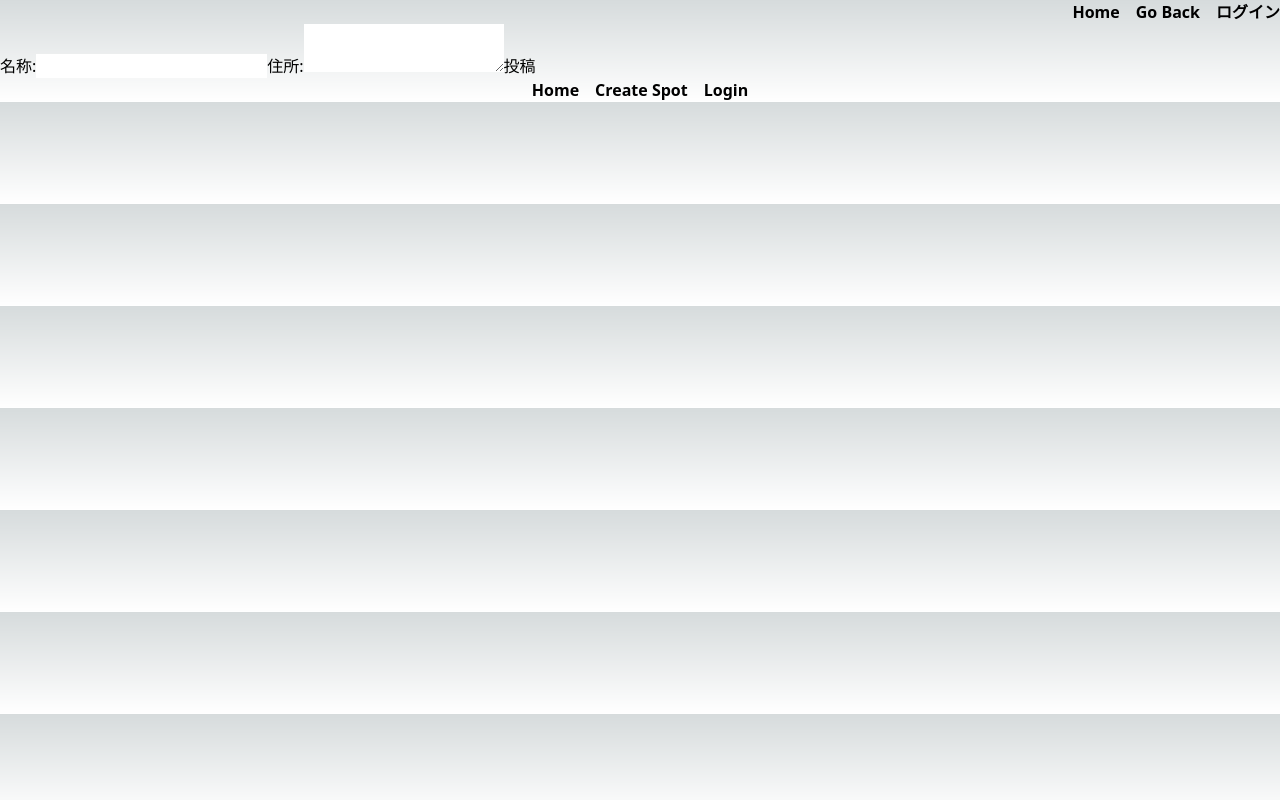
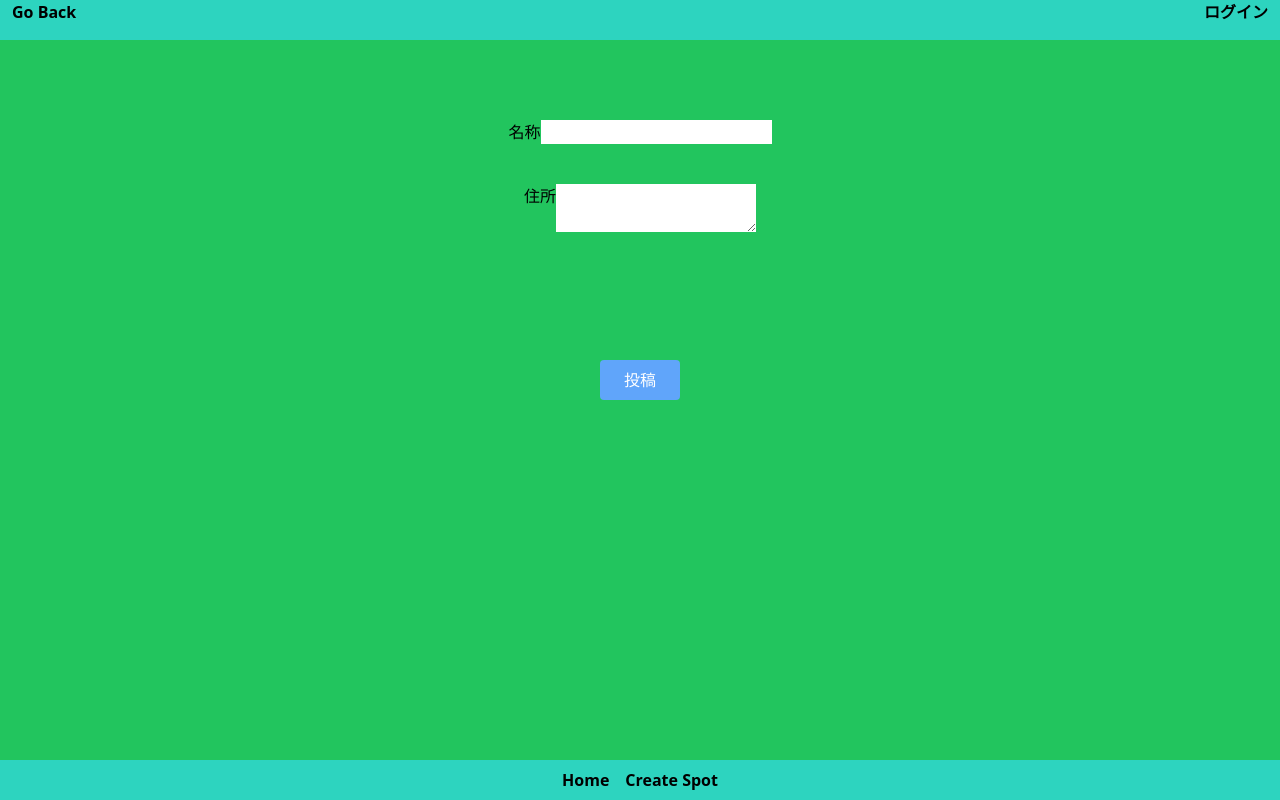
Before and after one commit to KamiwatariTakeru/spotsApp_Front, a Next.js app: page /createSpot in a window 1280 px wide. Built offline with nearby package versions, Linux system fonts and the light colour scheme; no server answers.

Commit message:
フェーズ1実装

```diff
--- a/components/footer.tsx
+++ b/components/footer.tsx
@@ -1,5 +1,6 @@
 // components/Footer.tsx
 import React from 'react';
+import { HomeIcon } from './svg/homeSvg';
 
 const Footer: React.FC = () => {
   const handleHomeClick = () => {
@@ -14,17 +15,10 @@ const Footer: React.FC = () => {
     window.location.href = "/createSpot";
   };
 
-  const handleLoginClick = () => {
-    // ボタンがクリックされたときの処理
-    // 例: ボタンがクリックされたら "/createSpot" へのリンクに遷移
-    window.location.href = "/createSpot";
-  };
-
   return (
-    <footer className = "font-bold flex justify-center items-center gap-4">
+    <footer className="font-bold flex justify-center items-center gap-4 h-full">
       <button onClick={handleHomeClick}>Home</button>
       <button onClick={handleCreateSpotClick}>Create Spot</button>
-      <button onClick={handleLoginClick}>Login</button>
     </footer>
   );
 }
--- a/components/header.tsx
+++ b/components/header.tsx
@@ -1,5 +1,4 @@
 // components/Header.tsx
-import Link from 'next/link';
 import { useRouter } from 'next/router';
 import Login from './Login';
 
@@ -16,11 +15,8 @@ const Header: React.FC = () => {
   return (
     <header>
       <nav>
-        <ul className = "font-bold flex justify-end items-center gap-4">
-          <li>
-            <Link href="/">Home</Link>
-          </li>
-          <li>
+        <ul className="font-bold flex items-center gap-4"> {/* w-full クラスを追加 */}
+          <li className="flex justify-start items-center pl-3 w-1/2"> {/* 左寄せにするために w-1/2 クラスを追加 */}
             {/* トップページの時は戻るボタンを表示しない */}
             {!isTopPage &&
               <button onClick={handleGoBack}>
@@ -28,7 +24,7 @@ const Header: React.FC = () => {
               </button>
             }
           </li>
-          <li>
+          <li className="flex justify-end pr-3 w-1/2"> {/* 右寄せにするために w-1/2 クラスを追加 */}
             <Login />
           </li>
           {/* 他のリンクを追加 */}
--- a/pages/_app.tsx
+++ b/pages/_app.tsx
@@ -14,12 +14,16 @@ function MyApp({ Component, pageProps: { session, ...pageProps } }: MyAppProps):
   return (
     <div>
       <SessionProvider session={session}>
-        <Header />
-        <main>
+        <div className="fixed top-0 bg-teal-400 w-full h-10">
+          <Header />
+        </div>
+        <main className = "flex fixed top-10 justify-center bg-emerald-100 pb-32 w-full">
           <Component {...pageProps} />
         </main>
         {/* 他の共通のコンポーネントやフッターなどを追加できます */}
-        <Footer />
+        <div className="bg-teal-400 fixed bottom-0 w-full h-10">
+          <Footer />
+        </div>
       </SessionProvider>
     </div>
   );
--- a/pages/createSpot.tsx
+++ b/pages/createSpot.tsx
@@ -36,22 +36,28 @@ const Home: FC = () => {
   };
 
   return (
-    <div>
-      <form onSubmit={handleSubmit}>
-        <label>名称:</label>
+    <div className="flex flex-col container bg-green-500 pt-20 w-full pb-96">
+      <form onSubmit={handleSubmit} className="flex flex-col w-full">
+        <div className="flex justify-center">
+          <label>名称</label>
           <input
             type="text"
             value={name}
             onChange={handleNameChange}
           />
-        <label>住所:</label>
+        </div>
+        <div className="flex justify-center mt-10">
+          <label>住所</label>
           <textarea
             value={address}
             onChange={handleAddressChange}
           />
-        <button type="submit">
+        </div>
+        <div className="flex justify-center mt-32">
+          <button type="submit" className="h-10 w-20 flex justify-center items-center bg-blue-400 rounded text-white">
             投稿
           </button>
+        </div>
       </form>
     </div>
   )
--- a/pages/index.tsx
+++ b/pages/index.tsx
@@ -47,32 +47,46 @@ const Home: FC<Props> = ({spots}: Props) => {
   };
 
   return (
-    <div className = "font-bold ">
+      <div className="container max-w-full pt-10 pb-72">
         {/* 検索欄 */}
-      <form onSubmit={handleSearch}>
-        <label>検索:</label>
+        <form onSubmit={handleSearch} className="flex justify-center items-center gap-4">
+          <label className="mr-5">検索:</label>
           <textarea
             value={word}
             onChange={handleWordChange}
+            className="h-6"
           />
-        <button type="submit">
+          <button type="submit" className="mx-10">
             検索
           </button>
         </form>
 
+        <div className="mt-10">
           {/* 投稿表示欄 */}
           {spots && spots.length === 0 ? (
             <p>該当する結果はありません。</p>
           ) : (
             spots.map((spot: Spot) => (
-          <div key={spot.id}>
+              <div key={spot.id} className="w-1/2 h-10 mt-4 mb-4 mx-auto flex justify-center items-center gap-4 text-black bg-white rounded shadow-lg">
                 <button onClick={() => handleSpotClick(spot.id)}>
                   <h2>{spot.name}</h2>
                 </button>
-            <p>{spot.address}</p>
+                {/* 星の表示 */}
+                <div className="flex items-center">
+                {[1, 2, 3].map((star) => (
+                  <span
+                    key={star}
+                    style={{ color: star <= spot.stars_avg ? 'gold' : 'gray' }}
+                    className="px-1"
+                  >
+                    ★
+                  </span>
+                ))}
+                </div>
               </div>
             ))
           )}
+        </div>
       </div>
   );
 }
--- a/pages/spots/[id].tsx
+++ b/pages/spots/[id].tsx
@@ -20,17 +20,39 @@ const Home: FC<Props> = ({spot}: Props) => {
 
   const { data: session } = useSession();
   return (
-    <div>
-      {spot.name}
-      {spot.stars_avg}
-      <GoogleMap spotId = {spot.id}/>
-      {
-        session && (
-          <button onClick={() => router.push(`/spots/feedback/${spot.id}`)}>
-            評価する
-          </button>
-        )
-      }
+    <div className="flex container justify-center pt-12">
+      <div className="flex-col">
+        <div className="flex items-center h-10 bg-white rounded shadow-lg">
+          <span className="pl-7 pr-28">{spot.name}</span>
+          {[1, 2, 3].map((star) => (
+            <span
+              key={star}
+              style={{ color: star <= spot.stars_avg ? 'gold' : 'gray' }}
+              className="px-1"
+            >
+              ★
+            </span>
+          ))}
+        </div>
+        <div className="pt-5 text-xl">
+          住所
+        </div>
+        <div>
+          {spot.address}
+        </div>
+        <div className="mt-5">
+          <div className="shadow-lg">
+            <GoogleMap spotId={spot.id}/>
+          </div>
+          <div className="flex justify-center mt-10">
+            {session && (
+              <button onClick={() => router.push(`/spots/feedback/${spot.id}`)} className="h-10 w-20 flex justify-center items-center bg-blue-400 rounded text-white">
+                評価する
+              </button>
+            )}
+          </div>
+        </div>
+      </div>
     </div>
   )
 }
--- a/pages/spots/feedback/[id].tsx
+++ b/pages/spots/feedback/[id].tsx
@@ -45,9 +45,18 @@ const Home: FC<Props> = ({spot}: Props) => {
   };
 
   return (
-    <div>
+    <div className="container flex flex-col w-full">
+      <div className="container mx-auto flex justify-center pt-16">
+        <div className="px-5 flex justify-between items-center h-10 w-3/5 bg-white rounded shadow-lg">
           {spot.name}
-      <div>
+        </div>
+      </div>
+      <div className="container mx-auto flex justify-center">
+        <div className="flex-row pt-16 text-2xl">
+          <div className="text-2xl">
+            評価する
+          </div>
+          <div className="mt-5 text-3xl">
           {[1, 2, 3].map((star) => (
               <span
                 key={star}
@@ -58,9 +67,14 @@ const Home: FC<Props> = ({spot}: Props) => {
               </span>
             ))}
           </div>
-      <button onClick={() => handleEvaluateClick(spot.id, starsAmount)}>
-        評価する
+        </div>
+      </div>
+      <div className="container mx-auto flex justify-center pt-48 pb-16">
+        <button onClick={() => handleEvaluateClick(spot.id, starsAmount)}
+        className="h-10 w-20 flex justify-center items-center bg-blue-400 rounded text-white">
+          確定
         </button>
+      </div>
     </div>
   )
 }
--- a/styles/globals.css
+++ b/styles/globals.css
@@ -17,11 +17,4 @@
 }
 
 body {
-  color: rgb(var(--foreground-rgb));
-  background: linear-gradient(
-      to bottom,
-      transparent,
-      rgb(var(--background-end-rgb))
-    )
-    rgb(var(--background-start-rgb));
 }
--- a/tailwind.config.ts
+++ b/tailwind.config.ts
@@ -7,13 +7,7 @@ const config: Config = {
     './app/**/*.{js,ts,jsx,tsx,mdx}',
   ],
   theme: {
-    extend: {
-      backgroundImage: {
-        'gradient-radial': 'radial-gradient(var(--tw-gradient-stops))',
-        'gradient-conic':
-          'conic-gradient(from 180deg at 50% 50%, var(--tw-gradient-stops))',
-      },
-    },
+    extend: {},
   },
   plugins: [],
 }
```
Lines whose indentation alone changed are shown as unchanged.
